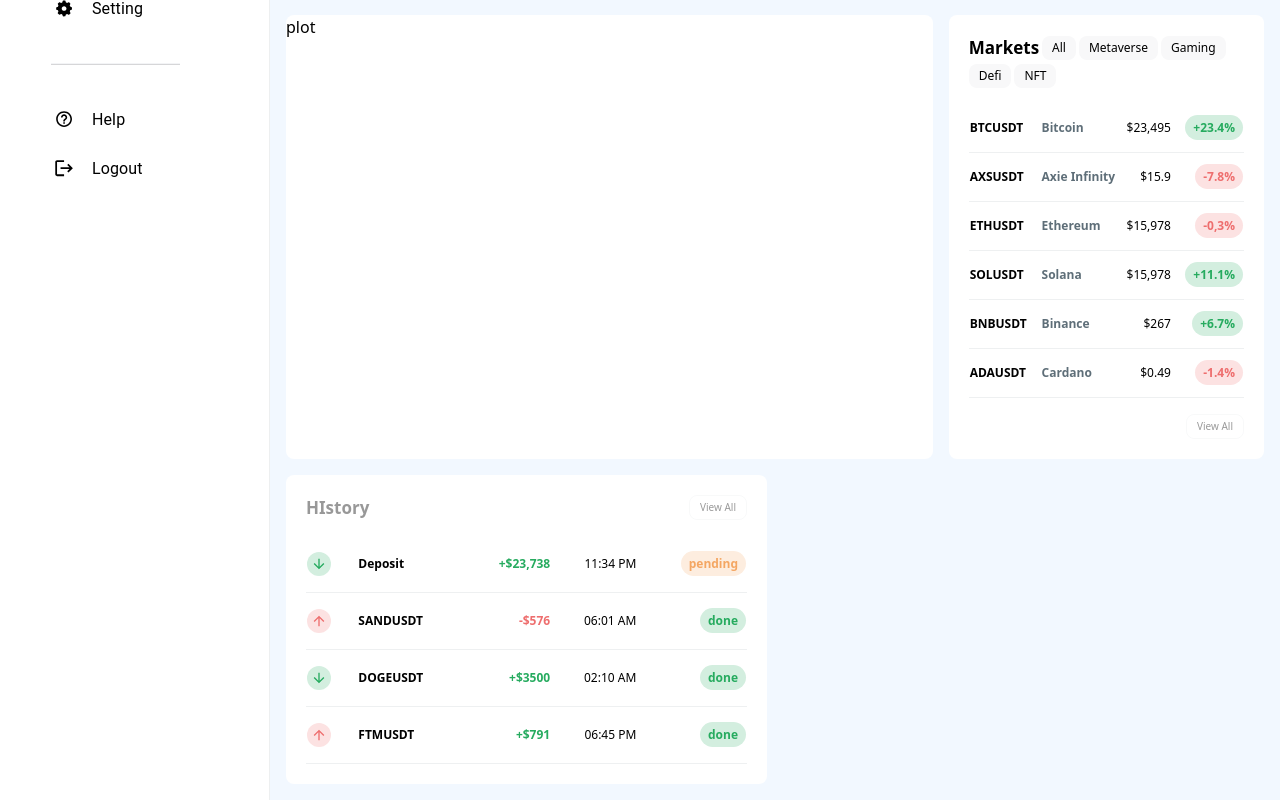
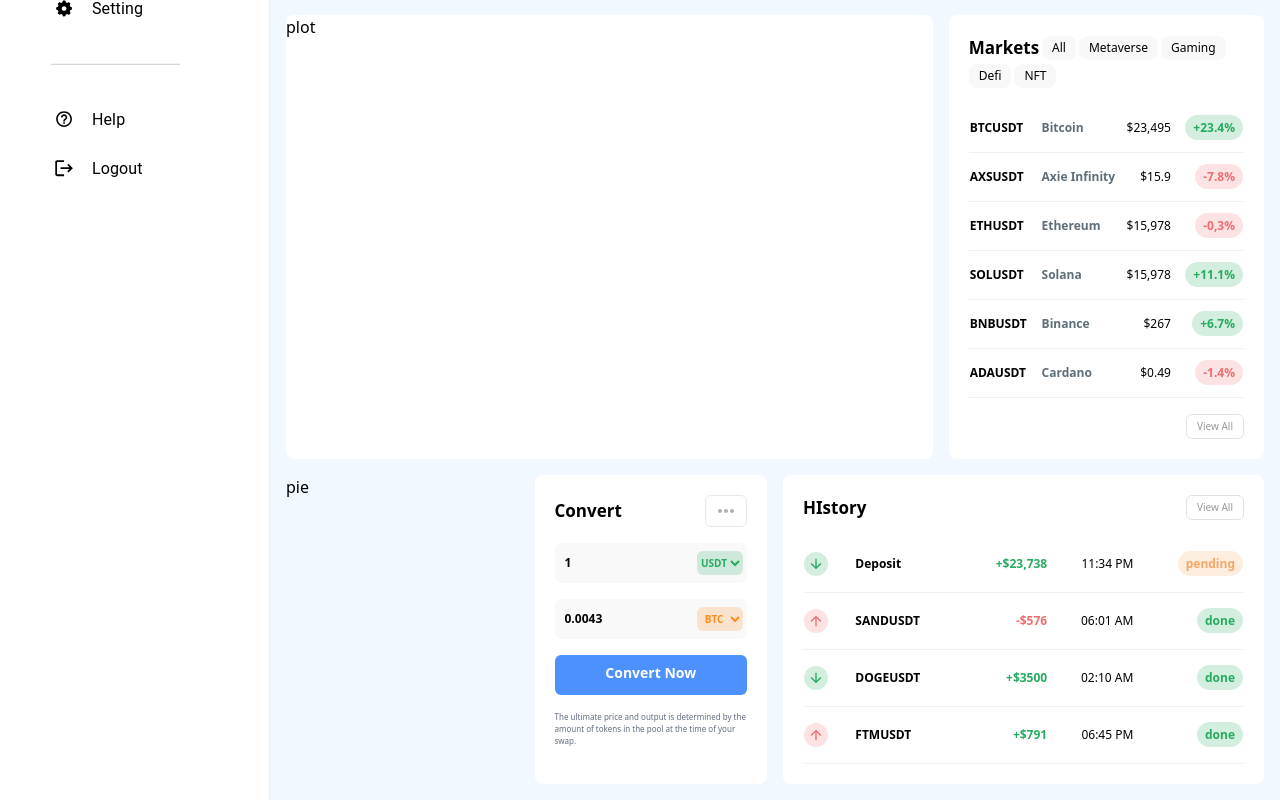
Before and after one commit to Farhad16/dashboard-bluetrade, a React (Create React App) app: page / in a window 1280 px wide. Shown: the part 304-1104 px from the top of the page. Built offline with nearby package versions, Linux system fonts and the light colour scheme.

Commit message:
Convert section done

```diff
--- a/package.json
+++ b/package.json
@@ -16,6 +16,7 @@
     "@testing-library/user-event": "^13.5.0",
     "react": "^18.2.0",
     "react-dom": "^18.2.0",
+    "react-hook-form": "^7.46.1",
     "react-pro-sidebar": "^0.7.1",
     "react-scripts": "5.0.1",
     "react-table": "^7.8.0",
--- /dev/null
+++ b/src/components/dashboard/conveter/index.js
@@ -0,0 +1,106 @@
+import MoreVertIcon from "@mui/icons-material/MoreHoriz";
+import React, { useState } from "react";
+import { useForm } from "react-hook-form";
+
+function Conveter() {
+  const [fromOption, setFromOption] = useState("USDT");
+  const [toOption, setToOption] = useState("BTC");
+  const [fromCrypto, setFromCrypto] = useState(1);
+  const [toCrypto, setToCrypto] = useState(0.0043);
+
+  const { handleSubmit } = useForm();
+
+  const onSubmit = () => {
+    if (fromOption === "USDT" && fromCrypto) {
+      setToCrypto(fromCrypto * 0.0043);
+    } else if (fromOption === "BTC" && fromCrypto) {
+      setToCrypto(fromCrypto / 0.0043);
+    } else if (toOption === "USDT" && !fromCrypto) {
+      setFromCrypto(toCrypto * 0.0043);
+    } else if (toOption === "BTC" && !fromCrypto) {
+      setFromCrypto(toCrypto / 0.0043);
+    }
+  };
+
+  const handleSelectChange1 = (e) => {
+    const change = e.target.value;
+    if (change === toOption) {
+      const temp = toCrypto;
+
+      setToCrypto(fromCrypto);
+      setFromCrypto(temp);
+      setToOption(fromOption);
+    }
+    setFromOption(change);
+  };
+
+  const handleSelectChange2 = (e) => {
+    const change = e.target.value;
+    if (change === fromOption) {
+      const temp = toCrypto;
+      setToCrypto(fromCrypto);
+      setFromCrypto(temp);
+      setFromOption(toOption);
+    }
+    setToOption(change);
+  };
+
+  return (
+    <div className="flex flex-col bg-white dark:bg-[#1C1C25] rounded-lg w-full p-5 overflow-auto gap-4 col-span-1">
+      <div className="flex justify-between items-center">
+        <p className="text-[17px] font-semibold dark:text-white">Convert</p>
+        <span className="opacity-30 text-[10px] dark:bg-[#0D0D0D] dark:text-white  px-2 py-[3px] rounded-md border border-[#5E6E78] border-opacity-50">
+          <MoreVertIcon />
+        </span>
+      </div>
+      <form onSubmit={handleSubmit(onSubmit)} className="flex flex-col gap-4">
+        <div className="relative flex items-center">
+          <input
+            onChange={(e) => setFromCrypto(e.target.value)}
+            type="number"
+            value={fromCrypto}
+            placeholder="Enter text"
+            className="font-semibold text-xs dark:bg-[#121212] bg-[#F9F9FA] w-full rounded-md p-[10px] py-[12px] pr-14 focus:border-none outline-none dark:text-white"
+          />
+          <select
+            value={fromOption}
+            onChange={handleSelectChange1}
+            className="text-[10px] font-semibold absolute right-1 ml-[8px] text-[#26AB5F] bg-[#26AB5F] bg-opacity-20 focus:border-none outline-none rounded-md py-1"
+          >
+            <option value="USDT">USDT</option>
+            <option value="BTC">BTC</option>
+          </select>
+        </div>
+        <div className="relative flex items-center">
+          <input
+            onChange={(e) => setToCrypto(e.target.value)}
+            value={toCrypto}
+            type="number"
+            placeholder="Enter text"
+            className="font-semibold text-xs dark:bg-[#121212] bg-[#F9F9FA] w-full rounded-md p-[10px] py-[12px] pr-14 focus:border-none outline-none dark:text-white"
+          />
+          <select
+            value={toOption}
+            onChange={handleSelectChange2}
+            className="text-center text-[10px] font-semibold absolute right-1 ml-[8px] text-[#FF8B1E] bg-[#FF8B1E] bg-opacity-20 focus:border-none outline-none rounded-md py-1"
+          >
+            <option value="BTC">BTC</option>
+            <option value="USDT">USDT</option>
+          </select>
+        </div>
+        <button
+          type="submit"
+          className="text-sm font-semibold w-full bg-[#4D91FF] dark:text-black text-white pt-2 pb-3 outline-none rounded-md"
+        >
+          Convert Now
+        </button>
+      </form>
+      <p className="text-[8px] text-[#626D7D]">
+        The ultimate price and output is determined by the amount of tokens in
+        the pool at the time of your swap.
+      </p>
+    </div>
+  );
+}
+
+export default Conveter;
--- a/src/components/history/index.js
+++ b/src/components/dashboard/history/index.js
@@ -1,5 +1,5 @@
 import React, { useMemo } from "react";
-import DataTable from "../dashboard/market/DataTable";
+import DataTable from "../market/DataTable";
 import { columnData, data } from "./statis.data";
 
 function History() {
@@ -8,9 +8,9 @@ function History() {
 
   return (
     <div className="flex flex-col bg-white dark:bg-[#1C1C25] rounded-lg w-full p-5 overflow-auto gap-4 lg:col-span-2 sm:col-span-1">
-      <div className="flex justify-between items-center opacity-40">
+      <div className="flex justify-between items-center">
         <p className="text-[17px] font-semibold dark:text-white">HIstory</p>
-        <span className="text-[10px] dark:bg-[#0D0D0D] dark:text-white px-2.5 py-1 rounded-lg border border-[#5E6E78] border-opacity-10">
+        <span className="opacity-40 text-[10px] dark:bg-[#0D0D0D] dark:text-white px-2.5 py-1 rounded-md border border-[#5E6E78] border-opacity-50">
           View All
         </span>
       </div>
--- a/src/components/dashboard/index.js
+++ b/src/components/dashboard/index.js
@@ -10,7 +10,9 @@ import line3 from "../../assets/icons/line3.png";
 import Statbox from "../Statbox";
 import Markets from "./market/Markets";
 import PlotChart from "../PlotChart";
-import History from "../history";
+import History from "./history";
+import Conveter from "./conveter";
+import PieChart from "./piechart";
 
 const statData = [
   {
@@ -72,8 +74,8 @@ function Dashboard() {
           <Markets />
         </div>
         <div className="grid grid-cols-1 md:grid-cols-2 lg:grid-cols-4 gap-4 w-full">
-          {/* <Markets /> */}
-          {/* <Markets /> */}
+          <PieChart />
+          <Conveter />
           <History />
         </div>
       </div>
--- a/src/components/dashboard/market/Markets.js
+++ b/src/components/dashboard/market/Markets.js
@@ -22,7 +22,7 @@ function Markets() {
       </div>
       <DataTable data={allData} columns={columns} />
       <div className="flex justify-end items-center dark:text-white opacity-40">
-        <span className="text-[10px] dark:bg-[#0D0D0D] px-2.5 py-1 rounded-lg border border-[#5E6E78] border-opacity-10">
+        <span className="text-[10px] dark:bg-[#0D0D0D] px-2.5 py-1 rounded-md border border-[#5E6E78] border-opacity-50">
           View All
         </span>
       </div>
--- /dev/null
+++ b/src/components/dashboard/piechart/index.js
@@ -0,0 +1,7 @@
+import React from "react";
+
+function PieChart() {
+  return <div className="col-span-1">pie</div>;
+}
+
+export default PieChart;
--- a/src/index.css
+++ b/src/index.css
@@ -45,3 +45,10 @@ code {
 table thead {
   border: none !important;
 }
+
+input[type="number"]::-webkit-inner-spin-button,
+input[type="number"]::-webkit-outer-spin-button {
+  -webkit-appearance: none;
+  appearance: none;
+  margin: 0; /* Optional: Remove any margin */
+}
```
Also changed, not shown: src/components/dashboard/history/statis.data.js (renamed from src/components/history/statis.data.js), 1 other file (tests, documents, lock files or other folders).
